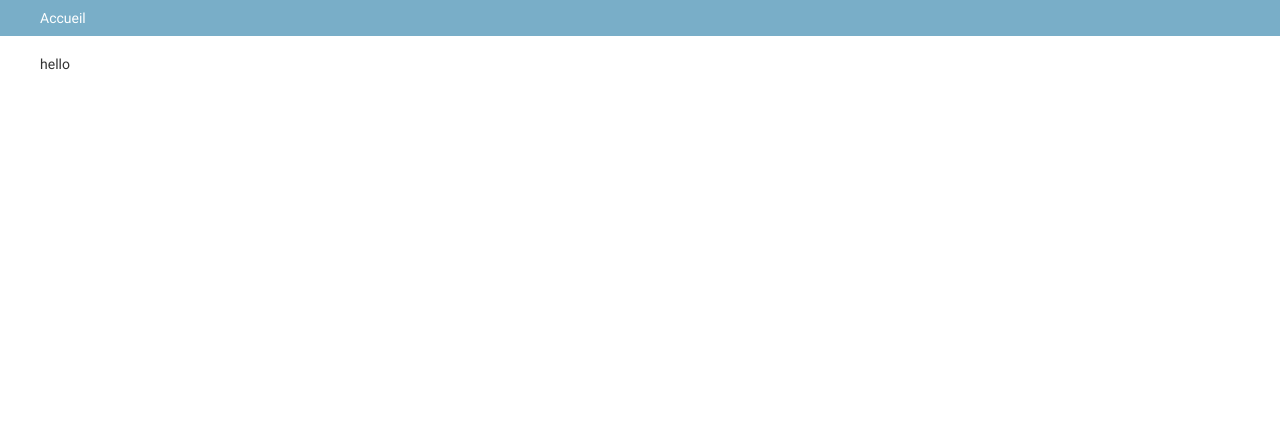
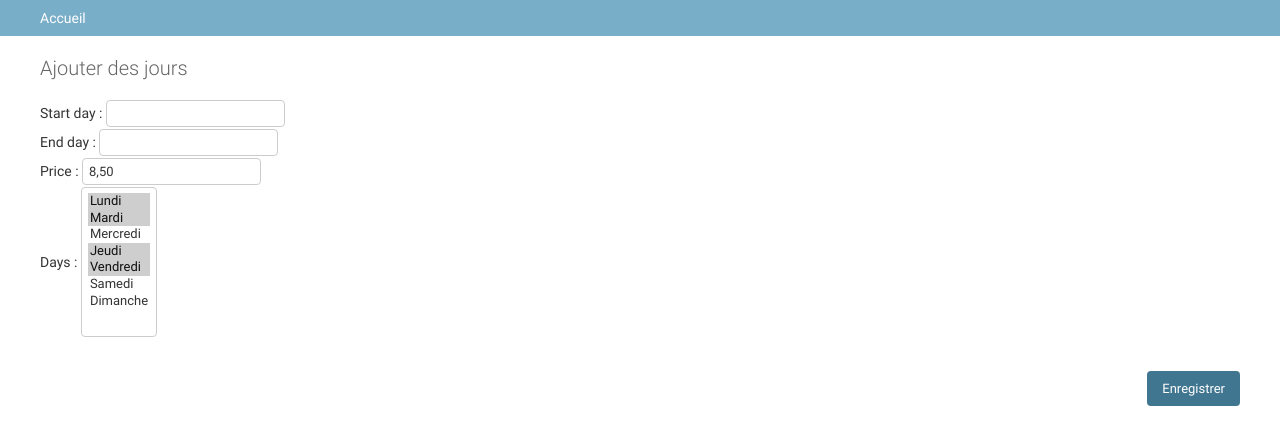
Before and after one commit to buxx/meal, a Django app: page /admin/meal/day/create_multiple/ in a window 1280 px wide. Shown: the part 48-493 px from the top of the page. Run offline with Django 3.2, Linux system fonts and the light colour scheme; the visitor is signed in with stand-in values (Sample User, id 1); some libraries are stand-ins or nearby versions.

Commit message:
Create multiple days in admin

```diff
--- a/meal/admin.py
+++ b/meal/admin.py
@@ -37,7 +37,7 @@ class UserAdmin(admin.ModelAdmin):
 
 class DayAdmin(admin.ModelAdmin):
     fields = ('date', 'cancelled', 'price')
-    list_display = ('date', 'cancelled', 'price')
+    list_display = ('date', 'active', 'price')
     search_fields = (
         'date',
     )
--- a/meal/forms.py
+++ b/meal/forms.py
@@ -1,7 +1,12 @@
+from django import forms
+from django.core.exceptions import ValidationError
+from django.utils.translation import ugettext as _
+
 from meal.models import User
 from meal.models import Group
 from meal_booking.forms import ModelForm
 from meal_booking.forms import RequiredFieldsMixin
+from meal_booking.utils import WEEK_DAYS
 
 
 class CurrentUserForm(RequiredFieldsMixin, ModelForm):
@@ -27,3 +32,41 @@ class CreateGroupForm(RequiredFieldsMixin, ModelForm):
         fields_required = (
             'name',
         )
+
+
+class CreateDaysForm(forms.Form):
+    start_day = forms.DateField(
+        required=True,
+    )
+    end_day = forms.DateField(
+        required=True,
+    )
+    price = forms.CharField(
+        max_length=5,
+        required=True,
+    )
+    days = forms.MultipleChoiceField(
+        #widget=forms.widgets.CheckboxChoiceInput,
+        choices=WEEK_DAYS,
+    )
+
+    def clean(self):
+        if 'start_day' in self.cleaned_data and 'end_day' in self.cleaned_data:
+            if self.cleaned_data['start_day'] > self.cleaned_data['end_day']:
+                raise ValidationError(
+                    _('Dates invalides: la date de début doit précéder la date de fin'),
+                )
+
+        if 'days' in self.cleaned_data and 'start_day' in self.cleaned_data:
+            if str(self.cleaned_data['start_day'].weekday()) not in self.cleaned_data['days']:
+                raise ValidationError(
+                    _('Le jour de départ doit être un des jours de la semaine choisis'),
+                )
+
+        if 'days' in self.cleaned_data and 'end_day' in self.cleaned_data:
+            if str(self.cleaned_data['end_day'].weekday()) not in self.cleaned_data['days']:
+                raise ValidationError(
+                    _('Le jour de fin doit être un des jours de la semaine choisis'),
+                )
+
+        return super().clean()
--- a/meal/models.py
+++ b/meal/models.py
@@ -60,3 +60,7 @@ class Day(models.Model):
         null=False,
         blank=False,
     )
+
+    @property
+    def active(self):
+        return not self.cancelled
--- a/meal/templates/admin/meal/day/create_days.html
+++ b/meal/templates/admin/meal/day/create_days.html
@@ -2,5 +2,13 @@
 {% load i18n %}
 
 {% block content %}
-    hello
+
+    <h1>{% trans 'Ajouter des jours' %}</h1>
+
+    <div id="content-main">
+        <form action="{% url 'admin.create_days' %}" method="post" novalidate>
+            {% include 'include/admin_form.html' with form=form %}
+        </form>
+    </div>
+
 {% endblock %}
--- /dev/null
+++ b/meal/templates/include/admin_form.html
@@ -0,0 +1,30 @@
+{% load i18n %}
+
+{% csrf_token %}
+
+{% for field in form.hidden_fields %}
+    {{ field }}
+{% endfor %}
+
+{% if form.errors %}
+    <p class="errornote">
+        {% if errors|length == 1 %}{% trans "Please correct the error below." %}{% else %}{% trans "Please correct the errors below." %}{% endif %}
+    </p>
+
+    {{ form.non_field_errors }}
+{% endif %}
+
+<fieldset class="module aligned ">
+    {%for field in form.visible_fields %}
+        <div class="form-row field-{{ field.name }}">
+            <div>
+                {{ field.errors }}
+                {{ field.label_tag }} {{ field }}
+            </div>
+        </div>
+    {% endfor %}
+</fieldset>
+
+<div class="submit-row">
+    <input type="submit" class="default" name="_save" value="{% trans 'Enregistrer' %}">
+</div>
--- a/meal/views.py
+++ b/meal/views.py
@@ -1,3 +1,8 @@
+from copy import copy
+from datetime import timedelta
+
+from django.conf import settings
+from django.db import IntegrityError
 from django.http import HttpResponseRedirect
 from django.utils.translation import ugettext as _
 from django.contrib import messages
@@ -11,8 +16,10 @@
 from allauth.account.views import LoginView as BaseLoginView
 
 from meal.forms import CurrentUserForm
+from meal.forms import CreateDaysForm
 from meal.forms import CreateGroupForm
 from meal.models import User
+from meal.models import Day
 from meal.models import Group
 
 
@@ -83,8 +90,73 @@
 
 
 @method_decorator(permission_required('admin'), name='dispatch')
-class CreateDays(generic.TemplateView):
+class CreateDays(generic.FormView):
     template_name = 'admin/meal/day/create_days.html'
+    form_class = CreateDaysForm
+    success_url = '/admin/meal/day/'  # TODO: ? reverse_lazy('admin.days')
 
-    def get_context_data(self, **kwargs):
-        return {}
+    def get_initial(self) -> dict:
+        return {
+            'price': '8,50',  # TODO: In admin config
+            'days': settings.AVAILABLE_DAYS,  # TODO: In admin config
+        }
+
+    def form_valid(self, form):
+        end_day = form.cleaned_data['end_day']
+        start_day = form.cleaned_data['start_day']
+        time_delta = end_day - start_day
+        one_day = timedelta(days=1)
+        days = []
+
+        current_date = copy(start_day)
+        for i in range(time_delta.days+1):
+            if str(current_date.weekday()) not in form.cleaned_data['days']:
+                # This day is not in selected days
+                current_date += one_day
+                continue
+
+            days.append(Day(
+                date=current_date,
+                price=form.cleaned_data['price'],
+            ))
+            current_date += one_day
+
+        already_exists_days = []
+        created_days = []
+
+        # TODO savemultiple at once ?
+        for day in days:
+            try:
+                day.save()
+                created_days.append(day)
+            except IntegrityError:
+                already_exists_days.append(day)
+
+        if not already_exists_days:
+            messages.add_message(
+                self.request,
+                level=messages.SUCCESS,
+                message=_('{0} jour(s) ont été créé(s)'
+                          .format(len(created_days))),
+            )
+        elif created_days:
+            messages.add_message(
+                self.request,
+                level=messages.WARNING,
+                message=_(
+                    '{0} existaient déjà mais '
+                    '{1} jour(s) ont été créé(s)'
+                    .format(
+                        len(already_exists_days),
+                        len(created_days),
+                    )),
+            )
+        else:
+            messages.add_message(
+                self.request,
+                level=messages.ERROR,
+                message=_('Aucun jour n\'a été créé: Il ou ils '
+                          'existaient déjà')
+            )
+
+        return redirect(self.get_success_url())
--- /dev/null
+++ b/meal_booking/utils.py
@@ -0,0 +1,20 @@
+from django.utils.translation import ugettext_lazy as _
+
+
+DAY_LUN = 0
+DAY_MAR = 1
+DAY_MER = 2
+DAY_JEU = 3
+DAY_VEN = 4
+DAY_SAM = 5
+DAY_DIM = 6
+
+WEEK_DAYS = (
+    (DAY_LUN, _('Lundi')),
+    (DAY_MAR, _('Mardi')),
+    (DAY_MER, _('Mercredi')),
+    (DAY_JEU, _('Jeudi')),
+    (DAY_VEN, _('Vendredi')),
+    (DAY_SAM, _('Samedi')),
+    (DAY_DIM, _('Dimanche')),
+)
```
Also changed, not shown: meal_booking/settings.py (+12 -0 lines).
